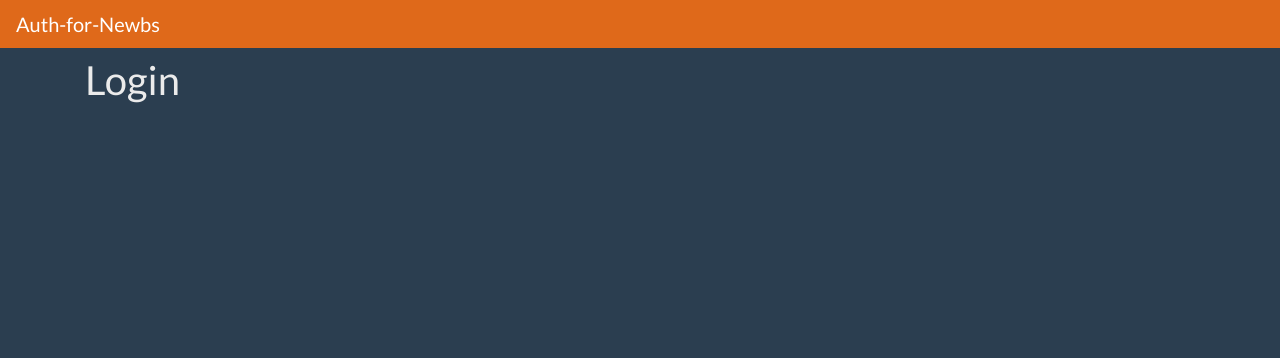
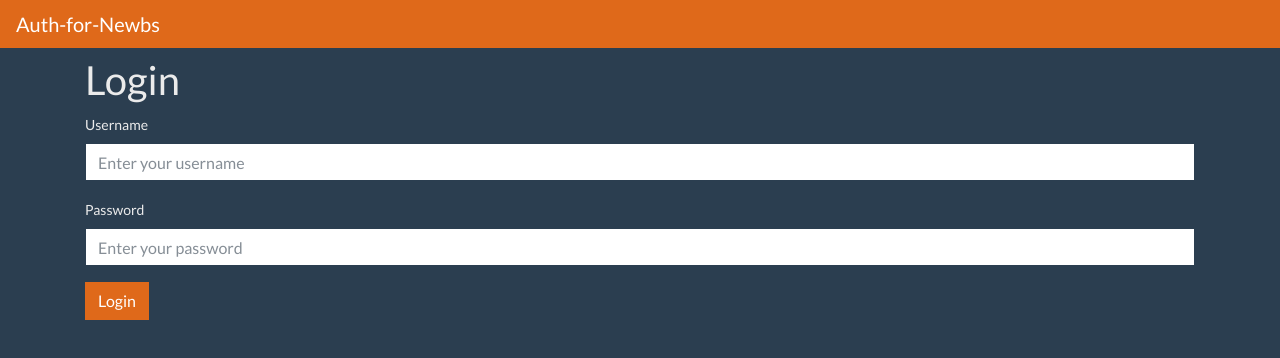
Before and after one commit to RemyLansade/Auth-from-scratch, a Vue app in the folder client/: page /login in a window 1280 px wide. Shown: the top 358 px of the page. Built offline with nearby package versions, Linux system fonts and the light colour scheme.

Commit message:
Store the session token in the browser

```diff
--- a/client/package.json
+++ b/client/package.json
@@ -42,7 +42,7 @@
       "max-len": [
         "error",
         {
-          "code": 200
+          "code": 215
         }
       ]
     }
--- a/client/src/views/Login.vue
+++ b/client/src/views/Login.vue
@@ -1,12 +1,103 @@
 <template>
-    <div>
+    <section>
         <h1>Login</h1>
-    </div>
+        <div v-if="logginIn">
+            <img src="../assets/spinner.svg" >
+        </div>
+        <div v-if="errorMessage" class="alert alert-danger" role="alert">
+            {{ errorMessage }}
+        </div>
+        <form v-if="!logginIn" @submit.prevent="login">
+            <div class="form-group">
+                <label for="username">Username</label>
+                <input v-model="user.username" type="text" class="form-control" id="username" placeholder="Enter your username" required>
+            </div>
+            <div class="form-group">
+                <label for="password">Password</label>
+                <input v-model="user.password" type="password" class="form-control" id="password" placeholder="Enter your password" autocomplete="on" required>
+            </div>
+            <button type="submit" class="btn btn-primary">Login</button>
+        </form>
+    </section>
 </template>
 
 <script>
+
+import Joi from 'joi';
+
+const LOGIN_URL = 'http://localhost:5000/auth/login';
+
+const schema = Joi.object({
+  username: Joi.string().pattern(new RegExp('^[a-zA-Z0-9_]{6,30}$')).required(),
+  password: Joi.string().trim().min(6).required(),
+});
+
 export default {
-
+  data: () => ({
+    logginIn: false,
+    errorMessage: '',
+    user: {
+      username: '',
+      password: '',
+    },
+  }),
+  watch: {
+    user: {
+      handler() {
+        this.errorMessage = '';
+      },
+      deep: true,
+    },
+  },
+  methods: {
+    login() {
+      if (this.validUser()) {
+        const body = {
+          username: this.user.username,
+          password: this.user.password,
+        };
+        this.logginIn = true;
+        fetch(LOGIN_URL, {
+          method: 'POST',
+          body: JSON.stringify(body),
+          headers: {
+            'content-type': 'application/json',
+          },
+        }).then((response) => {
+          if (response.ok) {
+            return response.json();
+          }
+          return response.json().then((error) => {
+            throw new Error(error.message);
+          });
+        }).then((result) => {
+          // Stock le token en local storage
+          localStorage.setItem('token', result.token);
+          setTimeout(() => {
+            this.logginIn = false;
+            this.$router.push('/dashboard');
+          }, 500);
+        }).catch((error) => {
+          setTimeout(() => {
+            this.logginIn = false;
+            this.errorMessage = error.message;
+          }, 500);
+        });
+      }
+    },
+    validUser() {
+      const result = schema.validate(this.user);
+      if (!result.error) {
+        return true;
+      }
+      if (result.error.details[0].message.includes('username')) {
+        this.errorMessage = 'Username is invalid. 😿';
+      } else {
+        this.errorMessage = 'Password is invalid. 🔐';
+      }
+      return false;
+    },
+  },
 };
 </script>
 
--- a/client/src/views/Signup.vue
+++ b/client/src/views/Signup.vue
@@ -19,14 +19,14 @@
       <div class="form-row">
         <div class="form-group col-md-6">
           <label for="password">Password</label>
-          <input v-model="user.password" type="password" class="form-control" id="password" aria-describedby="passwordHelp" placeholder="Password" required>
+          <input v-model="user.password" type="password" class="form-control" id="password" aria-describedby="passwordHelp" placeholder="Password" autocomplete="off" required>
           <p id="passwordHelp" class="form-text text-muted">
             Password must be longer that 10 or more characters long.
           </p>
         </div>
         <div class="form-group col-md-6">
           <label for="confirmPassword">Confirm password</label>
-          <input v-model="user.confirmPassword" type="password" class="form-control" id="confirmPassword" aria-describedby="confirmPasswordHelp" placeholder="Confirm password" required>
+          <input v-model="user.confirmPassword" type="password" class="form-control" id="confirmPassword" aria-describedby="confirmPasswordHelp" autocomplete="off" placeholder="Confirm password" required>
           <p id="confirmPasswordHelp" class="form-text text-muted">
             Please confirm your password.
           </p>
```
Also changed, not shown: 1 other file (tests, documents, lock files or other folders).
